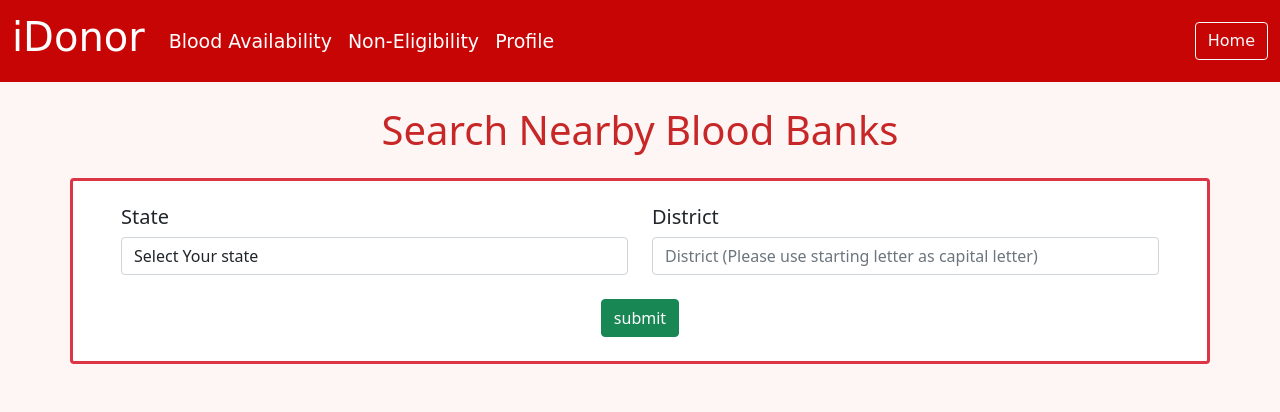
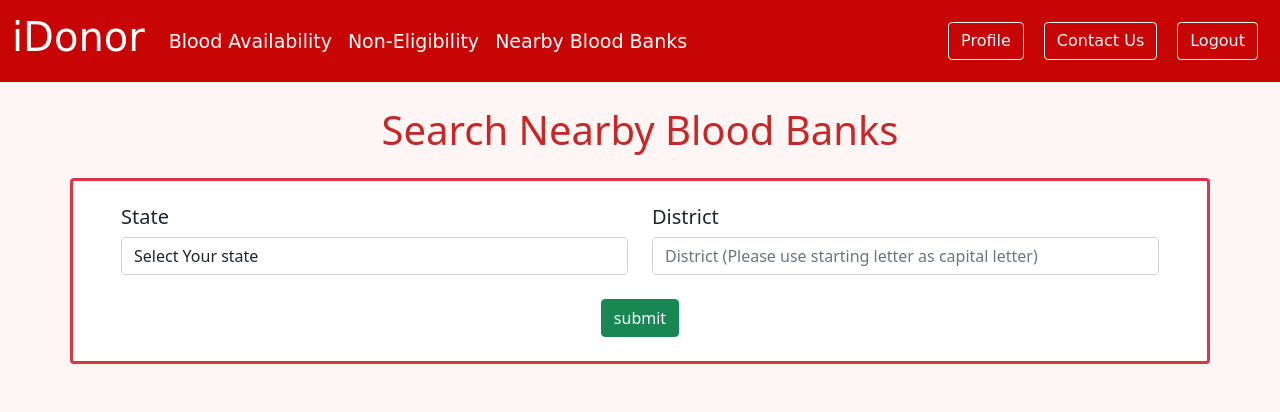
Before and after one commit to hritika1025/Blood_Donation_Management_System, a Flask app: page /search_blood_banks in a window 1280 px wide. Shown: the top 412 px of the page. Run offline with Flask 2, Linux system fonts and the light colour scheme; some libraries are stand-ins or nearby versions.

Commit message:
some changes

```diff
--- a/app.py
+++ b/app.py
@@ -12,7 +12,7 @@ app.secret_key="blood_donation"
 
 app.config['MYSQL_HOST'] = 'localhost'
 app.config['MYSQL_USER'] = 'root'
-app.config['MYSQL_PASSWORD'] = 'root'
+app.config['MYSQL_PASSWORD'] = 'mitika@03'
 app.config['MYSQL_DB'] = 'blood_donation_dbms'
 
 mysql = MySQL(app)
@@ -396,14 +396,14 @@ def blood_bank_profile():
 
 @app.route("/donor_list",methods=['GET','POST'])
 def donor_list():
-    if session['loggedin']==True and session['License_Number']:
+    if session['loggedin']==True:
         cursor = mysql.connection.cursor(MySQLdb.cursors.DictCursor)
-        district = cursor.execute('SELECT District FROM Blood_bank WHERE License_Number = %s', (session['License_Number']))
-        cursor.execute('SELECT First_name, Last_name, City, Phone_num FROM Donor WHERE Frequent_Donor == "y" AND District=%s',(district,))
+        # cursor.execute('SELECT District FROM Blood_bank WHERE License_Number = %s', (session['License_Number']))
+        cursor.execute('SELECT First_name, Last_name, City, Phone_num FROM Donor WHERE Frequent_Donor == "y" AND District = (SELECT District FROM Blood_bank WHERE License_Number = %s', (session['License_Number']))
         rows=cursor.fetchall()
         cursor.close()
         return render_template("donor_list.html",rows=rows)
-    return redirect(url_for('blood_bank_login'))
+    return redirect(url_for('home'))
 
 @app.route('/blood_bank_statistics/<string:License_Number>')
 def blood_bank_statistics(License_Number : str) :
--- a/template/blood_bank_non_edit_profile.html
+++ b/template/blood_bank_non_edit_profile.html
@@ -64,13 +64,14 @@
                         <a class="nav-link mx-1" href="/donor_list" style="color: white ;font-size: 19px; ">Donor List</a>
                     </li>
                     <li class="nav-item">
-                        <a class="nav-link mx-1" href="/blood_bank_statistics" style="color: white ;font-size: 19px; ">Statistics</a>
+                        <a class="nav-link mx-1" href="/blood_bank_non_edit_profile" style="color: white ;font-size: 19px; ">Profile</a>
                     </li>
 
 
 
                 </ul>
                 <a href="/home" class="btn btn-outline-light " tabindex="-1" role="button" aria-disabled="true">Home</a>
+                <a href="/bank_logout" class="btn btn-outline-light " tabindex="-1" role="button" aria-disabled="true">Logout</a>
             </div>
         </div>
     </nav>
--- a/template/blood_bank_profile.html
+++ b/template/blood_bank_profile.html
@@ -118,15 +118,13 @@
                         <a class="nav-link mx-1" href="/donor_list" style="color: white ;font-size: 19px; ">Donor List</a>
                     </li>
                     <li class="nav-item">
-                        <a class="nav-link mx-1" href="/blood_bank_statistics" style="color: white ;font-size: 19px; ">Statistics</a>
-                    </li>
-                    <li class="nav-item">
                         <a class="nav-link mx-1" href="/blood_bank_non_edit_profile" style="color: white ;font-size: 19px; ">Profile</a>
                     </li>
 
 
                 </ul>
                 <a href="/home" class="btn btn-outline-light " tabindex="-1" role="button" aria-disabled="true">Home</a>
+                <a href="/bank_logout" class="btn btn-outline-light " tabindex="-1" role="button" aria-disabled="true">Logout</a>
             </div>
         </div>
     </nav>
--- a/template/edit_blood_stock.html
+++ b/template/edit_blood_stock.html
@@ -78,7 +78,7 @@
                     <a class="nav-link" href="/donor_list" style="color: white ;font-size: 19px; ">Donor List</a>
                 </li>
                 <li class="nav-item">
-                    <a class="nav-link" href="/blood_bank_statistics" style="color: white ;font-size: 19px; ">Statistics</a>
+                    <a class="nav-link" href="/edit_blood_stock" style="color: white ;font-size: 19px; ">Edit Blood Stock</a>
                 </li>
                 <li class="nav-item">
                     <a class="nav-link" href="/blood_bank_non_edit_profile" style="color: white ;font-size: 19px; ">Profile</a>
@@ -87,6 +87,7 @@
 
             </ul>
             <a href="/home" class="btn btn-outline-light " tabindex="-1" role="button" aria-disabled="true">Home</a>
+            <a href="/bank_logout" class="btn btn-outline-light " tabindex="-1" role="button" aria-disabled="true">Logout</a>
         </div>
     </div>
 </nav>
--- a/template/search_blood_banks.html
+++ b/template/search_blood_banks.html
@@ -80,21 +80,23 @@
                 <ul class="navbar-nav me-auto mb-2 mb-lg-0">
 
                     <li class="nav-item">
-                        <a class="nav-link" href="check_blood_availability.html" style="color: white ;font-size: 19px; ">Blood Availability</a>
+                        <a class="nav-link" href="/check_blood_availability" style="color: white ;font-size: 19px; ">Blood Availability</a>
                     </li>
                     <li class="nav-item">
-                        <a class="nav-link" href="non_eligibility.html" style="color: white ;font-size: 19px; ">Non-Eligibility</a>
+                        <a class="nav-link" href="/non_eligibility" style="color: white ;font-size: 19px; ">Non-Eligibility</a>
                     </li>
 
                     <li class="nav-item">
-                        <a class="nav-link" href="user_non_edit_profile.html" style="color: white ;font-size: 19px; ">Profile</a>
+                        <a class="nav-link" href="/search_blood_banks" style="color: white ;font-size: 19px; ">Nearby Blood Banks</a>
                     </li>
 
 
 
 
                 </ul>
-                <a href="home.html" class="btn btn-outline-light " tabindex="-1" role="button" aria-disabled="true">Home</a>
+                <a class="btn btn-outline-light" href="/user_non_edit_profile" role="button" style="margin: auto 10px;">Profile</a>
+                    <a class="btn btn-outline-light" href="/contact" role="button" style="margin: auto 10px;">Contact Us</a>
+                    <a class="btn btn-outline-light" href="/user_logout" role="button" style="margin: auto 10px;">Logout</a>
             </div>
         </div>
     </nav>
```
Also changed, not shown: template/blood_bank_login.html (+15 -2 lines).
